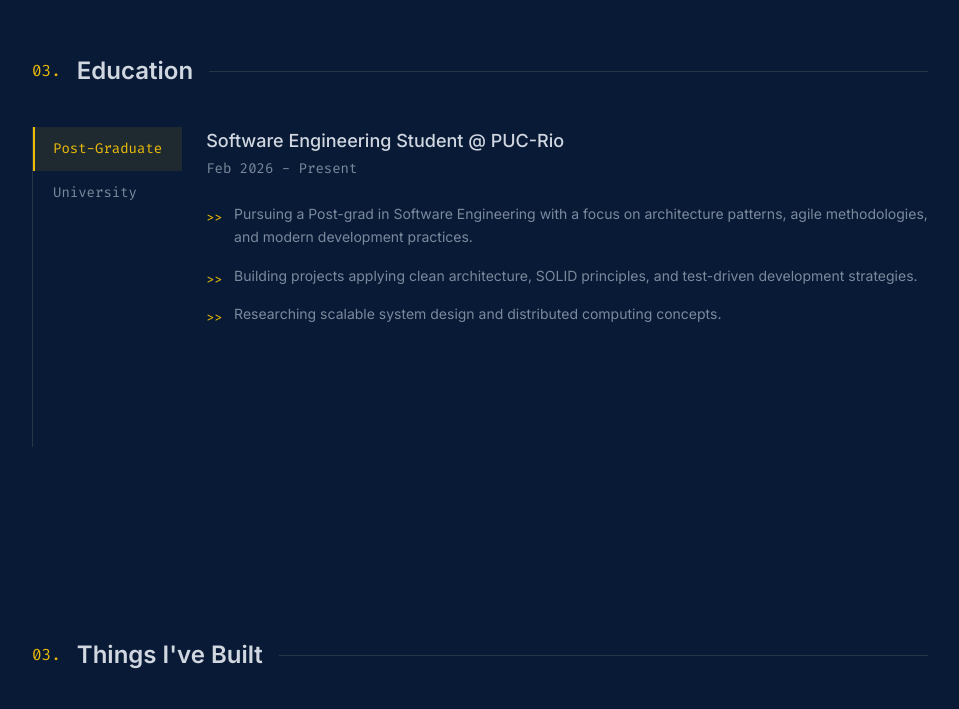
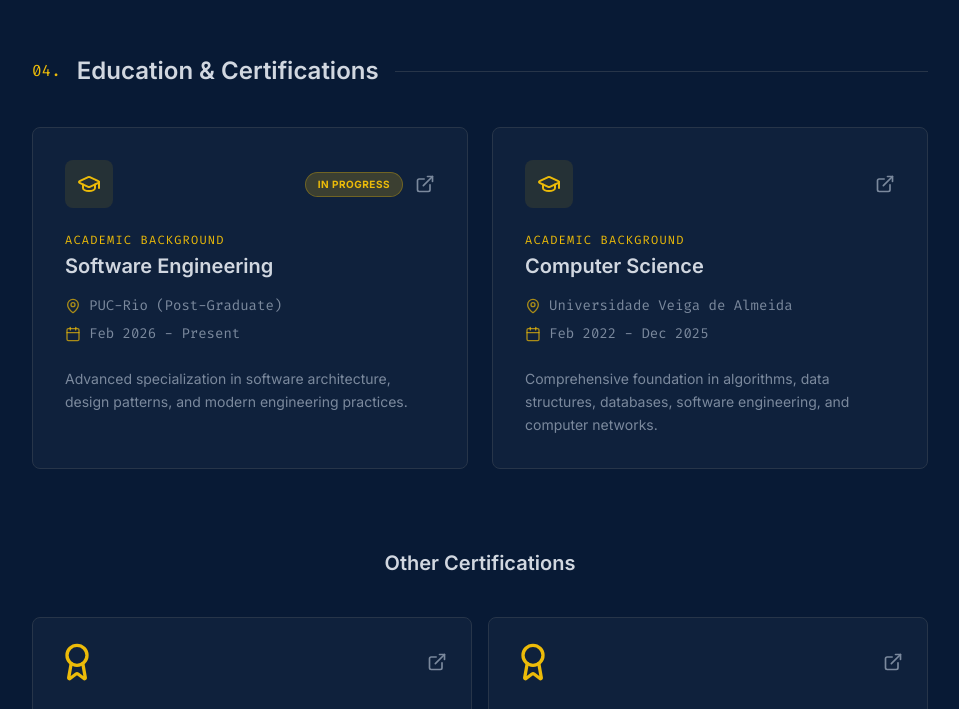
Before and after one commit to igoraraujocunha/portfolio-website, a Next.js app: page / in a window 1280 px wide. Shown: the part 2091-2800 px from the top of the page, without its empty margins (160-1119 px from the left). Built offline with nearby package versions, Linux system fonts and the light colour scheme.

Commit message:
feat: implement education and certifications section with improved layout

```diff
--- a/app/page.tsx
+++ b/app/page.tsx
@@ -3,7 +3,6 @@ import { HeroSection } from "@/components/portfolio/hero-section";
 import { AboutSection } from "@/components/portfolio/about-section";
 import { ExperienceSection } from "@/components/portfolio/experience-section";
 import { EducationSection } from "@/components/portfolio/education-section";
-import { CertificationSection } from "@/components/portfolio/certification-section";
 import { ProjectsSection } from "@/components/portfolio/projects-section";
 import { SetupSection } from "@/components/portfolio/setup-section";
 import { TerminalSection } from "@/components/portfolio/terminal-section";
@@ -15,7 +14,6 @@ export default function Page() {
       <AboutSection />
       <ExperienceSection />
       <EducationSection />
-      {/* <CertificationSection /> */}
       <ProjectsSection />
       {/* <SetupSection /> */}
       <TerminalSection />
--- a/components/portfolio/education-section.tsx
+++ b/components/portfolio/education-section.tsx
@@ -1,118 +1,155 @@
 "use client";
 
-import { useState } from "react";
 import { motion } from "framer-motion";
+import { ExternalLink, Award, GraduationCap, MapPin, Calendar } from "lucide-react";
 import { SectionHeading } from "./section-heading";
 
-interface EducationEntry {
-  company: string;
+interface Education {
   title: string;
-  range: string;
-  bullets: string[];
+  institution: string;
+  period: string;
+  description: string;
+  featured: boolean;
+  status?: string;
+  link?: string;
 }
 
-const educations: EducationEntry[] = [
+const educationData: Education[] = [
   {
-    company: "Post-Graduate",
-    title: "Software Engineering Student @ PUC-Rio",
-    range: "Feb 2026 - Present",
-    bullets: [
-      "Pursuing a Post-grad in Software Engineering with a focus on architecture patterns, agile methodologies, and modern development practices.",
-      "Building projects applying clean architecture, SOLID principles, and test-driven development strategies.",
-      "Researching scalable system design and distributed computing concepts.",
-    ],
+    title: "Software Engineering",
+    institution: "PUC-Rio (Post-Graduate)",
+    period: "Feb 2026 - Present",
+    status: "In Progress",
+    description: "Advanced specialization in software architecture, design patterns, and modern engineering practices.",
+    featured: true,
+    link: "https://www.puc-rio.br",
   },
   {
-    company: "University",
-    title: "B.S. Computer Science @ UVA",
-    range: "Feb 2022 - Dec 2025",
-    bullets: [
-      "Completed a Bachelor of Science in Computer Science with focus on algorithms, data structures, and software engineering.",
-      "Developed projects involving full-stack web applications, database design, and system programming.",
-      "Participated in coding competitions and collaborative open-source projects.",
-    ],
+    title: "Computer Science",
+    institution: "Universidade Veiga de Almeida",
+    period: "Feb 2022 - Dec 2025",
+    description: "Comprehensive foundation in algorithms, data structures, databases, software engineering, and computer networks.",
+    featured: true,
+    link: "https://www.uva.br",
+  },
+  {
+    title: "",
+    institution: "",
+    period: "",
+    description: "",
+    featured: false,
+    link: "#",
+  },
+  {
+    title: "",
+    institution: "",
+    period: "",
+    description: "",
+    featured: false,
+    link: "#",
   },
 ];
 
-export function EducationSection() {
-  const [activeTab, setActiveTab] = useState<number>(0);
-  const active = educations[activeTab];
-
+// Componente para UVA e PUC-Rio (Lado a Lado)
+function FeaturedEducation({ edu }: { edu: Education }) {
   return (
-    <section id="experience" className="px-6 py-24">
-      <div className="mx-auto w-full max-w-4xl">
-        <SectionHeading number="03" title="Education" />
-
     <motion.div
-          initial={{ opacity: 0, y: 20 }}
+      initial={{ opacity: 0, y: 30 }}
       whileInView={{ opacity: 1, y: 0 }}
       viewport={{ once: true, margin: "-100px" }}
       transition={{ duration: 0.5 }}
-          className="flex flex-col md:flex-row gap-6"
+      className="relative rounded-lg border border-border bg-secondary/50 p-8 transition-all hover:border-gold/30 hover:shadow-lg hover:shadow-gold/5 flex flex-col h-full"
     >
-          {/* Vertical tab list */}
-          <div
-            role="tablist"
-            aria-label="Experience tabs"
-            className="relative flex md:flex-col overflow-x-auto md:overflow-x-visible border-b md:border-b-0 md:border-l border-border"
-          >
-            {educations.map((exp, i) => (
-              <button
-                key={exp.company}
-                role="tab"
-                aria-selected={i === activeTab}
-                onClick={() => setActiveTab(i)}
-                className={`shrink-0 px-5 py-3 font-mono text-sm text-left transition-colors whitespace-nowrap ${
-                  i === activeTab
-                    ? "text-gold bg-gold/10"
-                    : "text-muted-foreground hover:text-gold hover:bg-gold/5"
-                }`}
-              >
-                {exp.company}
-              </button>
-            ))}
-            {/* Active indicator */}
-            <motion.div
-              className="hidden md:block absolute left-0 w-0.5 bg-gold"
-              initial={false}
-              animate={{
-                top: activeTab * 44,
-                height: 44,
-              }}
-              transition={{ type: "spring", stiffness: 300, damping: 30 }}
-            />
+      <div className="flex items-center justify-between mb-6">
+        <div className="p-3 bg-gold/10 rounded-lg text-gold">
+          <GraduationCap className="h-6 w-6" />
+        </div>
+        <div className="flex items-center gap-3">
+          {edu.status && (
+            <span className="px-3 py-1 bg-gold/20 text-gold text-[10px] font-bold uppercase tracking-wider rounded-full border border-gold/30">
+              {edu.status}
+            </span>
+          )}
+          {edu.link && (
+            <a href={edu.link} target="_blank" rel="noopener noreferrer" className="text-muted-foreground hover:text-gold transition-colors">
+              <ExternalLink className="h-5 w-5" />
+            </a>
+          )}
+        </div>
       </div>
 
-          {/* Content panel */}
-          <div role="tabpanel" className="flex-1 min-h-[320px]">
+      <div className="mb-4">
+        <span className="font-mono text-gold text-xs uppercase tracking-widest mb-1 block">Academic Background</span>
+        <h3 className="text-xl font-semibold text-foreground hover:text-gold transition-colors">{edu.title}</h3>
+      </div>
+
+      <div className="flex flex-col gap-2 mb-6 text-sm font-mono text-muted-foreground">
+        <div className="flex items-center gap-2">
+          <MapPin className="h-4 w-4 text-gold/70" />
+          <span>{edu.institution}</span>
+        </div>
+        <div className="flex items-center gap-2">
+          <Calendar className="h-4 w-4 text-gold/70" />
+          <span>{edu.period}</span>
+        </div>
+      </div>
+
+      <p className="text-muted-foreground leading-relaxed text-sm flex-1">{edu.description}</p>
+    </motion.div>
+  );
+}
+
+// Componente para os Certificados (Cards Menores)
+function CertificationCard({ cert, index }: { cert: Education; index: number }) {
+  return (
     <motion.div
-              key={activeTab}
-              initial={{ opacity: 0, x: 10 }}
-              animate={{ opacity: 1, x: 0 }}
-              transition={{ duration: 0.3 }}
+      initial={{ opacity: 0, y: 30 }}
+      whileInView={{ opacity: 1, y: 0 }}
+      viewport={{ once: true, margin: "-100px" }}
+      transition={{ duration: 0.4, delay: index * 0.1 }}
+      className="group flex flex-col rounded-lg border border-border bg-secondary/50 p-6 transition-all hover:border-gold/30 hover:-translate-y-2 hover:shadow-lg hover:shadow-gold/5"
     >
-              <h3 className="text-lg font-medium text-foreground">
-                {active.title}
+      <div className="flex items-center justify-between mb-6">
+        <Award className="h-10 w-10 text-gold" />
+        {cert.link && (
+          <a href={cert.link} target="_blank" rel="noopener noreferrer" className="text-muted-foreground hover:text-gold transition-colors">
+            <ExternalLink className="h-5 w-5" />
+          </a>
+        )}
+      </div>
+      <h3 className="text-lg font-semibold text-foreground mb-2 group-hover:text-gold transition-colors">{cert.title}</h3>
+      <p className="text-sm text-gold font-mono mb-3">{cert.institution}</p>
+      <p className="text-sm text-muted-foreground leading-relaxed flex-1">{cert.description}</p>
+      <div className="mt-6 font-mono text-[10px] text-muted-foreground uppercase tracking-widest">{cert.period}</div>
+    </motion.div>
+  );
+}
+
+export function EducationSection() {
+  const academic = educationData.filter((e) => e.featured);
+  const certifications = educationData.filter((e) => !e.featured);
+
+  return (
+    <section id="education" className="px-6 py-24">
+      <div className="mx-auto w-full max-w-4xl">
+        <SectionHeading number="04" title="Education & Certifications" />
+
+        {/* Top: Education Cards (Lado a Lado) */}
+        <div className="grid gap-6 md:grid-cols-2 mb-20">
+          {academic.map((edu) => (
+            <FeaturedEducation key={edu.title} edu={edu} />
+          ))}
+        </div>
+
+        {/* Bottom: Certification Cards */}
+        <h3 className="text-center text-xl font-semibold text-foreground mb-10">
+          Other Certifications
         </h3>
-              <p className="font-mono text-sm text-muted-foreground mt-1">
-                {active.range}
-              </p>
-              <ul className="mt-6 space-y-4">
-                {active.bullets.map((bullet, i) => (
-                  <li
-                    key={i}
-                    className="flex gap-3 text-muted-foreground text-sm leading-relaxed"
-                  >
-                    <span className="text-gold mt-1.5 shrink-0 text-xs">
-                      {">>"}
-                    </span>
-                    <span>{bullet}</span>
-                  </li>
+        <div className="grid gap-4 sm:grid-cols-2 lg:grid-cols-2">
+          {certifications.map((cert, i) => (
+            <CertificationCard key={cert.title} cert={cert} index={i} />
           ))}
-              </ul>
-            </motion.div>
         </div>
-        </motion.div>
       </div>
     </section>
   );
```
Also changed, not shown: components/portfolio/left-sidebar.tsx (+28 -5 lines). Lines whose indentation alone changed are shown as unchanged.
